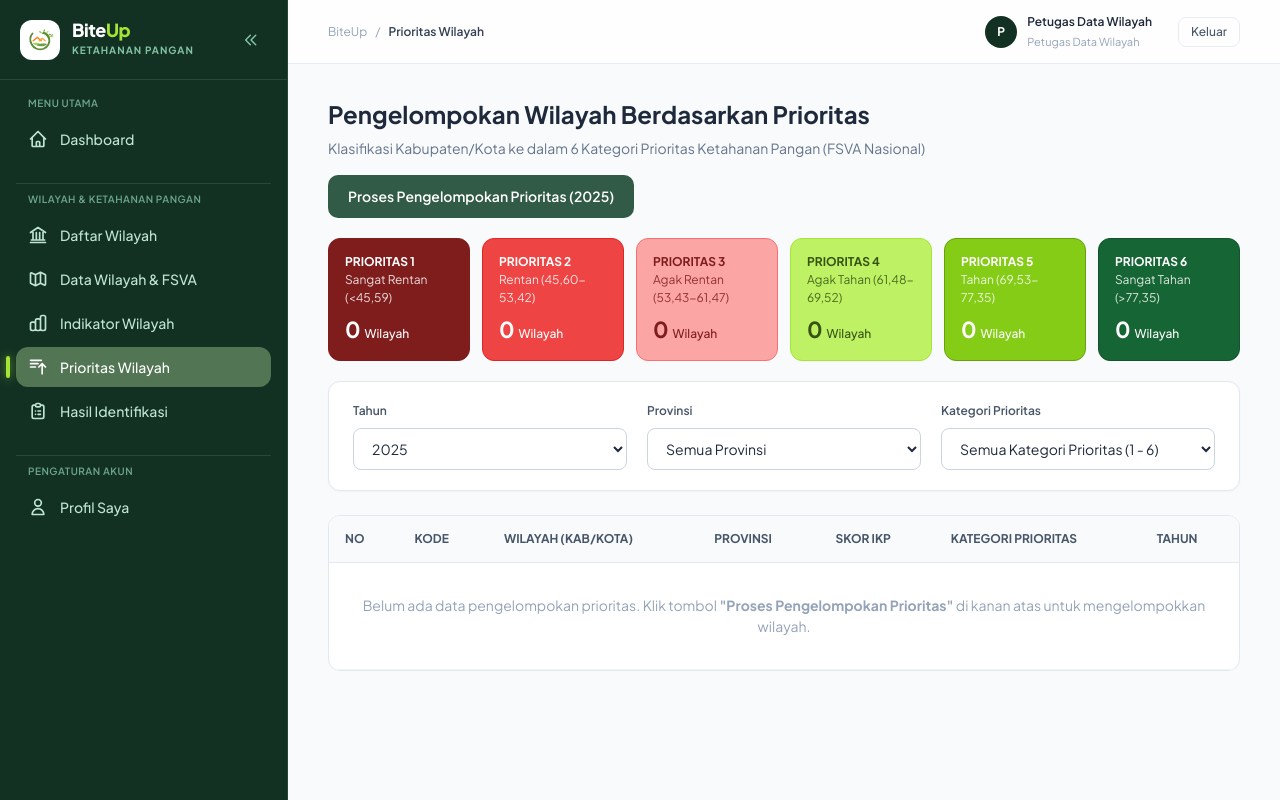
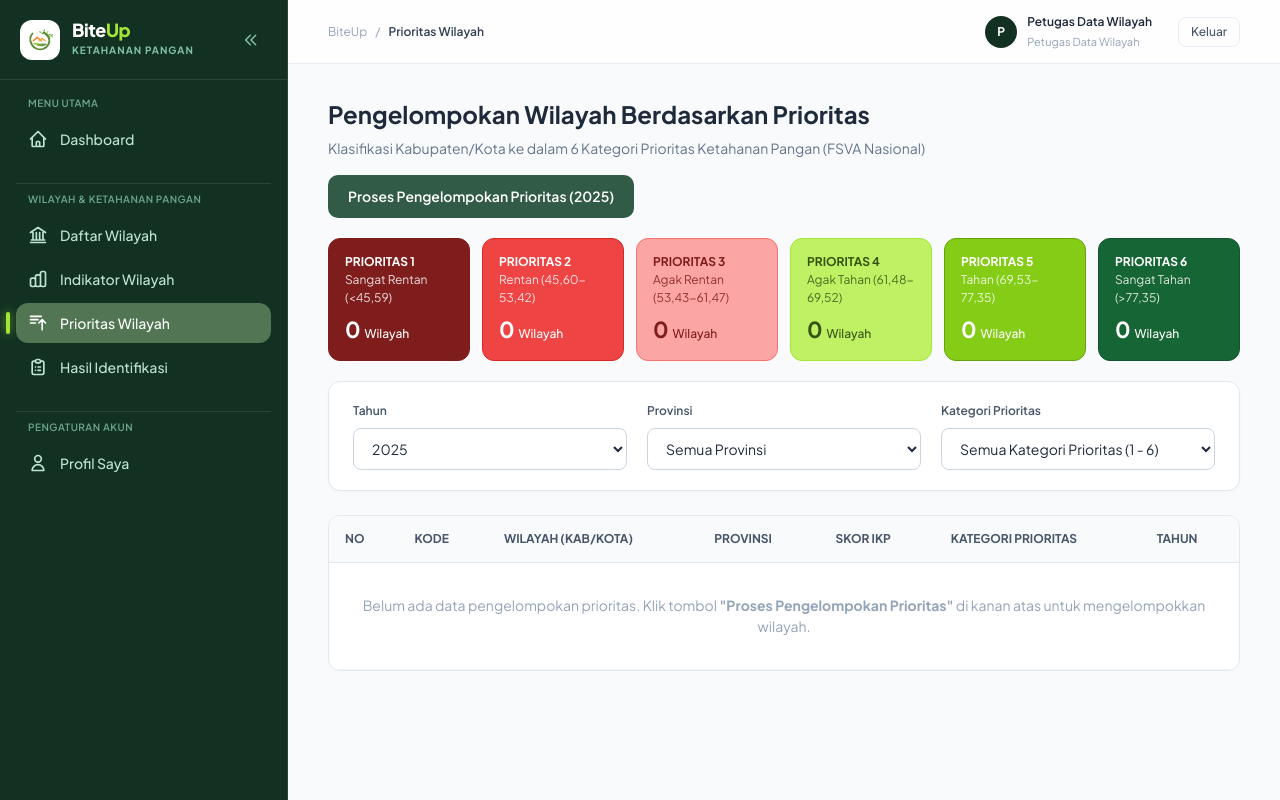
Before and after one commit to AdindaSN/BiteUp, a Laravel app: page /prioritas-wilayah in a window 1280 px wide. Run offline with Laravel 12, Linux system fonts and the light colour scheme; a user stored in the database is signed in; data comes from the database, SQL or seed files in the repository; data that the repository does not hold is empty; parts of the project's set-up code (start-up, migrations or seed data) failed here and were passed over; some libraries are stand-ins or nearby versions.

Commit message:
chore(ui): remove duplicate Data Wilayah & FSVA menu from sidebar

```diff
--- a/resources/views/layouts/app.blade.php
+++ b/resources/views/layouts/app.blade.php
@@ -246,17 +246,6 @@
                                 </a>
                             @endif
 
-                            @if(Route::has('data-wilayah.index'))
-                                <a href="{{ route('data-wilayah.index') }}"
-                                   title="Data Wilayah & FSVA"
-                                   class="sidebar-nav-item flex items-center gap-3 px-3 py-2.5 rounded-xl text-sm font-medium {{ request()->routeIs('data-wilayah.*') ? 'is-active bg-[#527653] text-white shadow-sm' : 'text-emerald-100/90 hover:bg-white/10 hover:text-white' }}">
-                                    <svg class="w-5 h-5 flex-shrink-0" fill="none" stroke="currentColor" viewBox="0 0 24 24">
-                                        <path stroke-linecap="round" stroke-linejoin="round" stroke-width="2" d="M9 20l-5.447-2.724A1 1 0 013 16.382V5.618a1 1 0 011.447-.894L9 7m0 13l6-3m-6 3V7m6 10l4.553 2.276A1 1 0 0021 18.382V7.618a1 1 0 00-.553-.894L15 4m0 13V4m0 0L9 7" />
-                                    </svg>
-                                    <span class="sidebar-label transition-opacity duration-200">Data Wilayah & FSVA</span>
-                                </a>
-                            @endif
-
                             @if(Route::has('indikator-wilayah.index'))
                                 <a href="{{ route('indikator-wilayah.index') }}"
                                    title="Indikator Wilayah"
```
